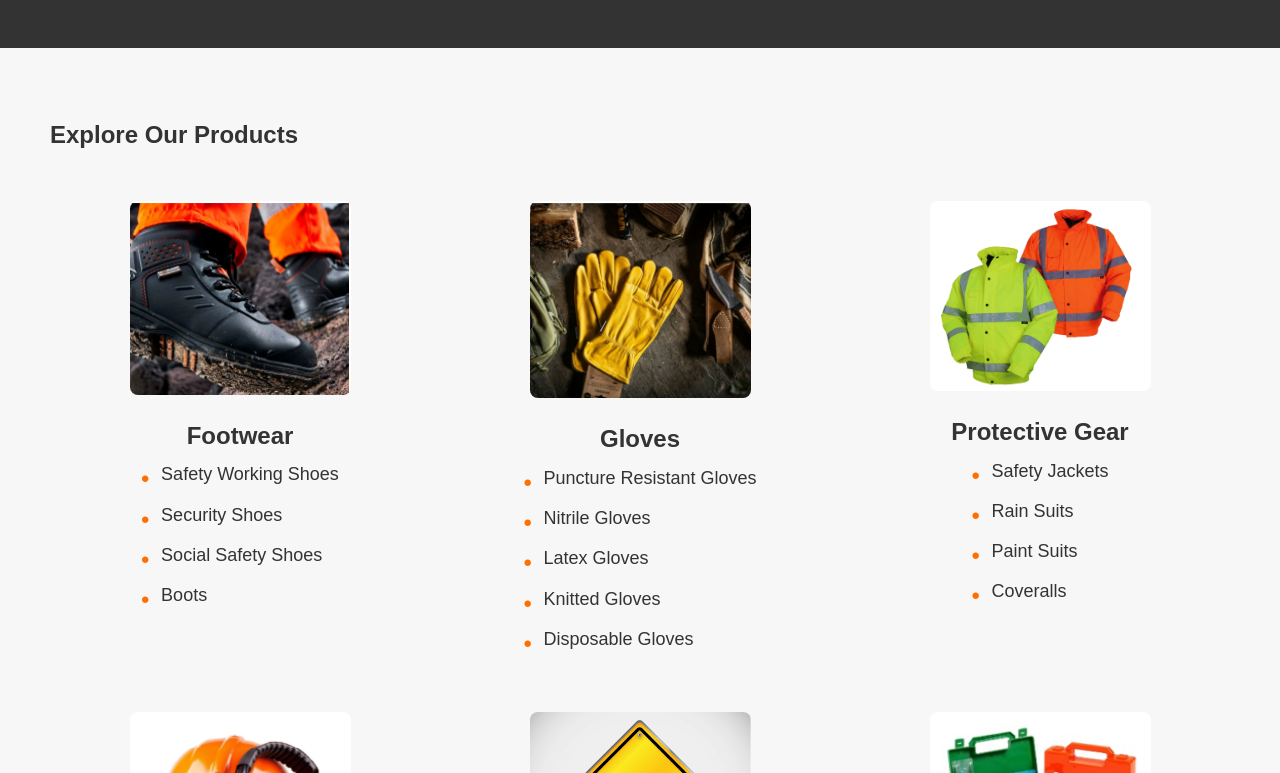
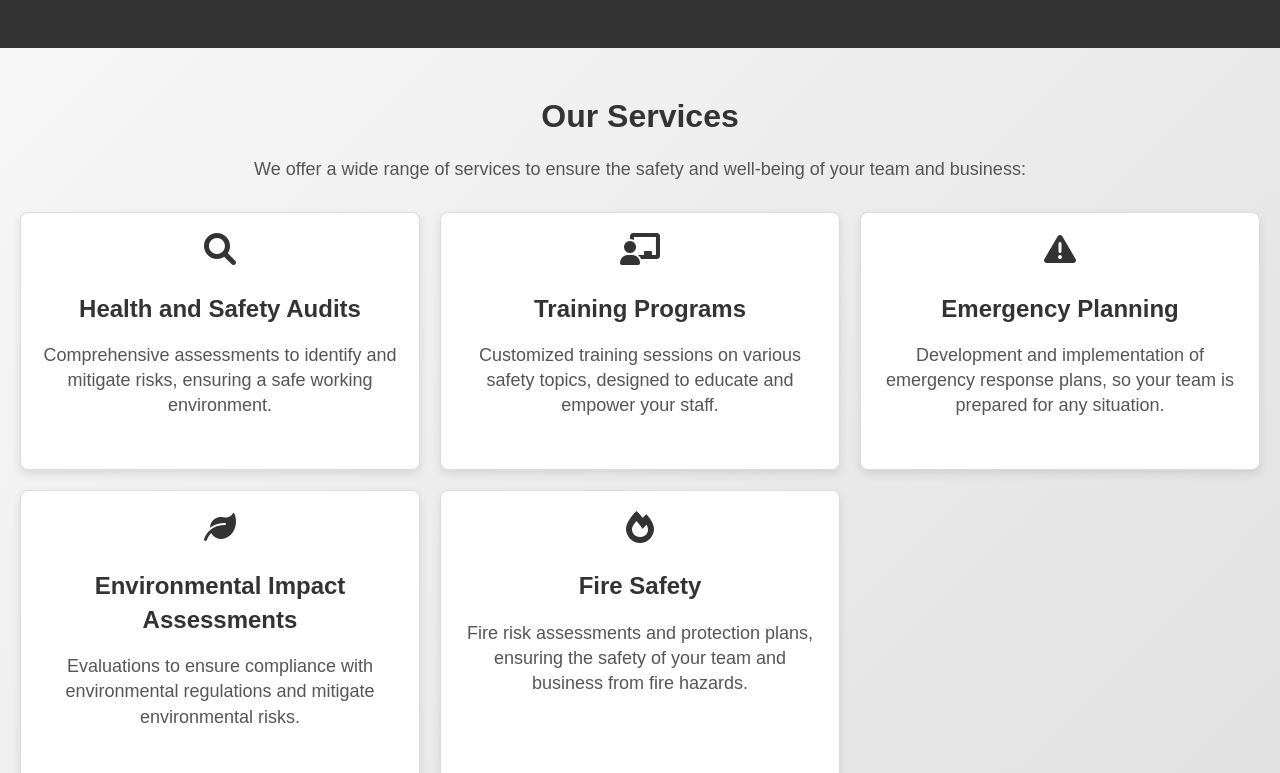
Before and after one commit to Dan-Muchiri/ubunt-safety, a React (Vite) app: page / in a window 1280 px wide. Shown: the part 467-1240 px from the top of the page. Built offline with nearby package versions, Linux system fonts and the light colour scheme.

Commit message:
Added services

```diff
--- a/index.html
+++ b/index.html
@@ -3,6 +3,12 @@
   <head>
     <meta charset="UTF-8" />
     <link rel="icon" type="image/svg+xml" href="/Ubuntu safety logo.png" />
+    <!-- Font Awesome -->
+    <link
+    rel="stylesheet"
+    href="https://cdnjs.cloudflare.com/ajax/libs/font-awesome/6.0.0-beta3/css/all.min.css"
+    />
+
     <meta name="viewport" content="width=device-width, initial-scale=1.0" />
     <title>Ubuntu Safety</title>
   </head>
--- a/src/components/Home/Home.jsx
+++ b/src/components/Home/Home.jsx
@@ -19,6 +19,39 @@ function Home() {
           <img src="/Ubuntu safety logo.png" alt="Safety Solutions" />
         </div>
       </section>
+
+      <section className={styles.services}>
+  <h2>Our Services</h2>
+  <p>We offer a wide range of services to ensure the safety and well-being of your team and business:</p>
+  <div className={styles.serviceList}>
+    <div className={styles.serviceItem}>
+      <i className="fas fa-search fa-2x"></i> {/* Icon for Health and Safety Audits */}
+      <h3>Health and Safety Audits</h3>
+      <p>Comprehensive assessments to identify and mitigate risks, ensuring a safe working environment.</p>
+    </div>
+    <div className={styles.serviceItem}>
+      <i className="fas fa-chalkboard-teacher fa-2x"></i> {/* Icon for Training Programs */}
+      <h3>Training Programs</h3>
+      <p>Customized training sessions on various safety topics, designed to educate and empower your staff.</p>
+    </div>
+    <div className={styles.serviceItem}>
+      <i className="fas fa-exclamation-triangle fa-2x"></i> {/* Icon for Emergency Planning */}
+      <h3>Emergency Planning</h3>
+      <p>Development and implementation of emergency response plans, so your team is prepared for any situation.</p>
+    </div>
+    <div className={styles.serviceItem}>
+      <i className="fas fa-leaf fa-2x"></i> {/* Icon for Environmental Impact Assessments */}
+      <h3>Environmental Impact Assessments</h3>
+      <p>Evaluations to ensure compliance with environmental regulations and mitigate environmental risks.</p>
+    </div>
+    <div className={styles.serviceItem}>
+      <i className="fas fa-fire fa-2x"></i> {/* Icon for Fire Safety */}
+      <h3>Fire Safety</h3>
+      <p>Fire risk assessments and protection plans, ensuring the safety of your team and business from fire hazards.</p>
+    </div>
+  </div>
+</section>
+
 
       {/* Product Overview Section */}
       <section className={styles.productOverview}>
@@ -101,7 +134,6 @@ function Home() {
             </ul>
           </Link>
         </div>
-
       </section>
 
       {/* Testimonial Section */}
--- a/src/components/Home/HomeStyles.module.css
+++ b/src/components/Home/HomeStyles.module.css
@@ -146,8 +146,87 @@
     color: #f56c56;
 }
 
+.services {
+    padding: 20px;
+    background: linear-gradient(135deg, #f7f7f7, #e1e1e1);
+    text-align: center;
+}
+
+.services h2 {
+    font-size: 2rem;
+    color: #333;
+    margin-bottom: 10px;
+    font-weight: bold;
+}
+
+.services p {
+    font-size: 1.125rem;
+    color: #555;
+    margin-bottom: 30px;
+}
+
+.serviceList {
+    display: grid;
+    grid-template-columns: repeat(3, 1fr);
+    gap: 20px;
+    margin-top: 20px;
+}
+
+.serviceItem {
+    background-color: white;
+    padding: 20px;
+    border-radius: 8px;
+    text-align: center;
+    border: 1px solid #ddd;
+    box-shadow: 0 4px 10px rgba(0, 0, 0, 0.1);
+    transition: transform 0.3s ease, box-shadow 0.3s ease;
+    position: relative;
+}
+
+.serviceItem:hover {
+    transform: translateY(-10px);
+    box-shadow: 0 6px 20px rgba(0, 0, 0, 0.2);
+}
+
+.serviceItem h3 {
+    font-size: 1.5rem;
+    margin-bottom: 15px;
+    color: #333;
+    font-weight: bold;
+}
+
+.serviceItem p {
+    font-size: 1.125rem;
+    color: #555;
+}
+
+/* Add icons next to each service title */
+.serviceItem::before {
+    position: absolute;
+    top: -20px;
+    left: 50%;
+    transform: translateX(-50%);
+    width: 40px;
+    height: auto;
+}
+
+.serviceItem:hover {
+    background-color: #f5f5f5;
+    border-color: #f56c56;
+}
+
+
+
+
+
+
+
+
 /* Responsive Styles for Smaller Screens */
 @media (max-width: 768px) {
+    .serviceList {
+        grid-template-columns: repeat(2, 1fr);
+    }
     .hero {
         flex-direction: column;
         text-align: center;
@@ -185,6 +264,9 @@
 }
 
 @media (max-width: 480px) {
+    .serviceList {
+        grid-template-columns: 1fr;
+    }
     .hero h1 {
         font-size: 2rem;
     }
--- a/src/components/Products/products.jsx
+++ b/src/components/Products/products.jsx
@@ -1435,7 +1435,7 @@ const products = [
   id: 151,
   name: "Safety Instruction Sign",
   category: "Safety Signages",
-  image: "/public/safetyinstruction.png", // Add the correct image path
+  image: "/safetyinstruction.png", // Add the correct image path
   description: [
     "Clear and concise safety instructions for emergency situations",
     "Glow-in-the-dark feature for visibility in low-light environments",
@@ -1526,7 +1526,7 @@ const products = [
   id: 158,
   name: "Labels",
   category: "Safety Signages",
-  image: "/public/labels.png", // Add the correct image path
+  image: "/labels.png", // Add the correct image path
   description: [
     "Provides clear identification for equipment, hazards, or areas",
     "Made from durable, weather-resistant materials for longevity",
@@ -1535,10 +1535,6 @@ const products = [
     "Complies with safety standards for workplace and industrial settings"
   ]
 }
-
-
-
-
 
 
 
```
